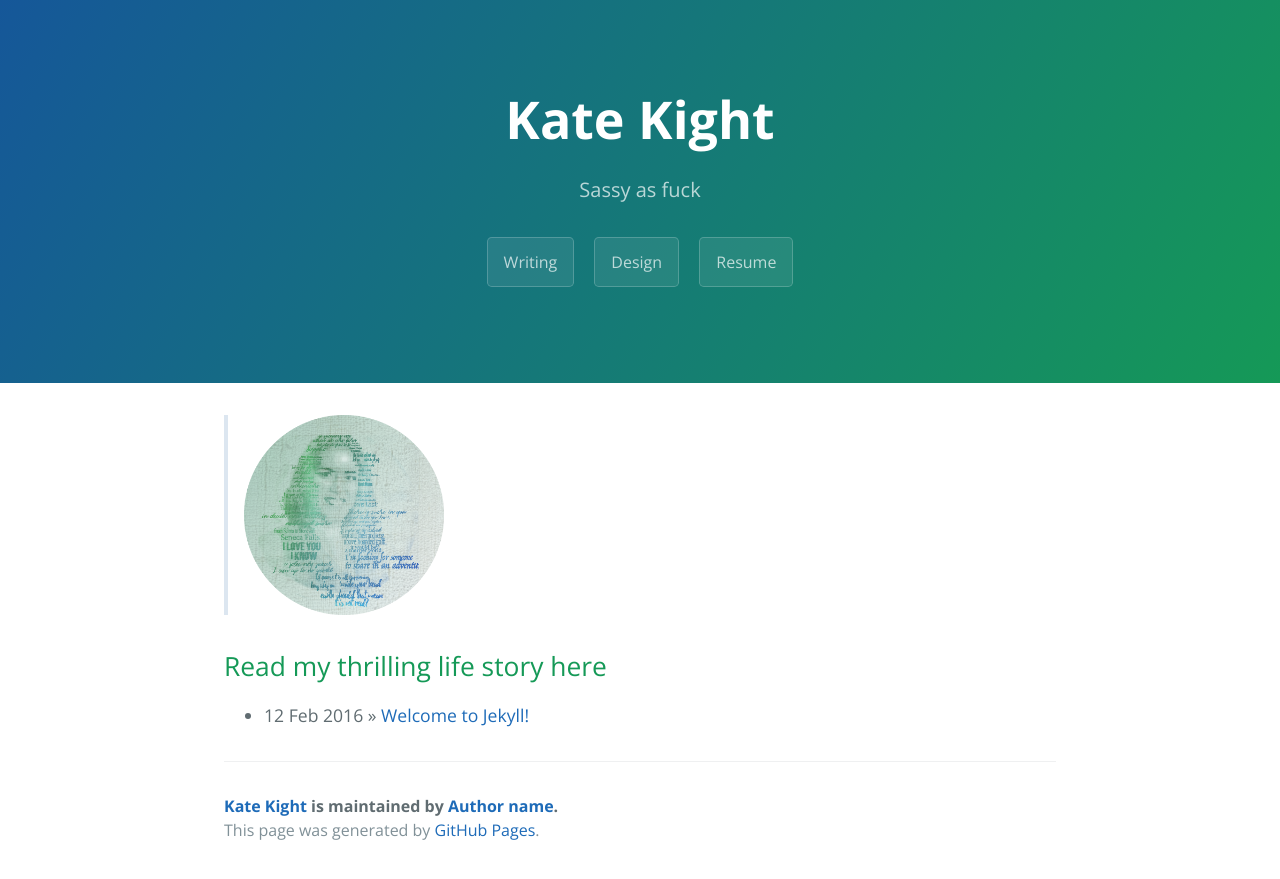
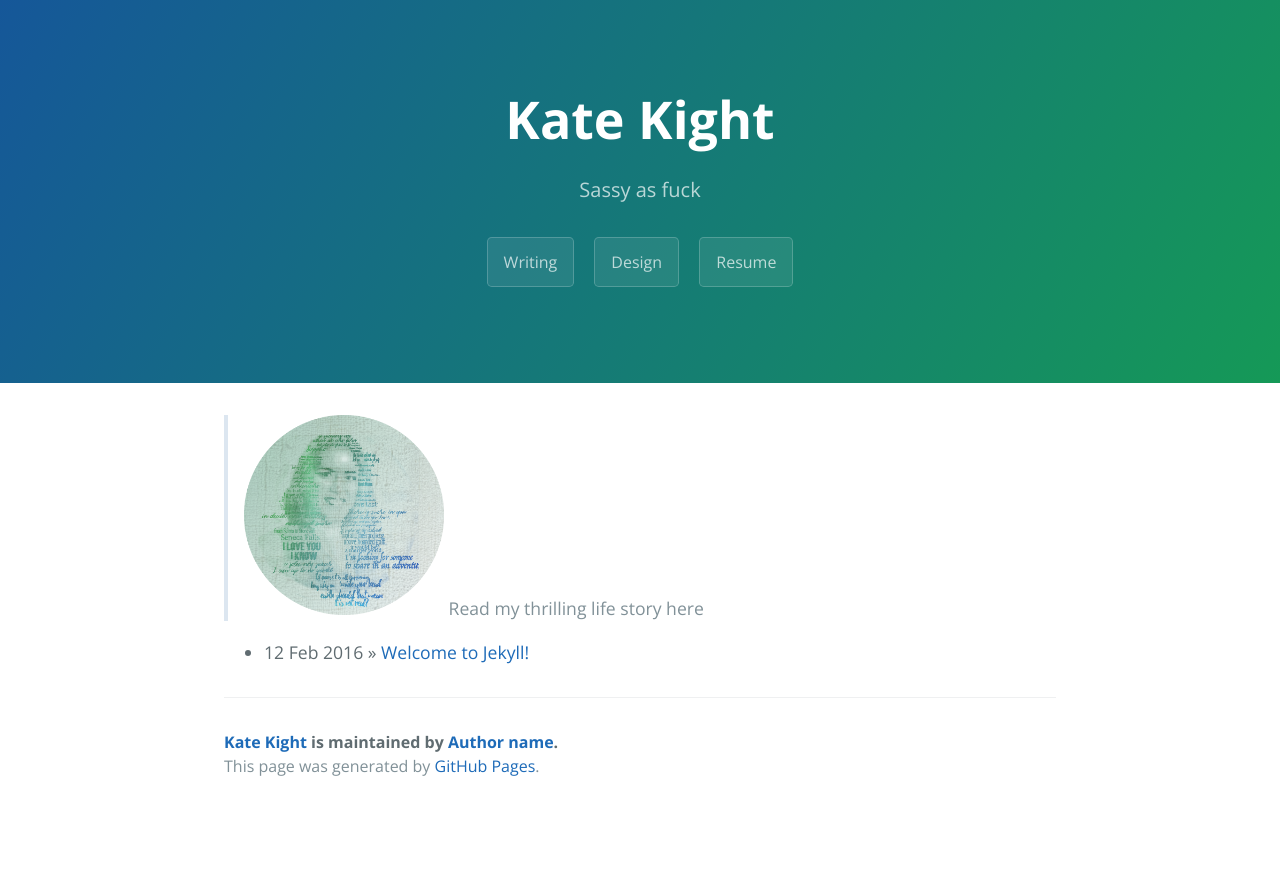
Before and after one commit to Flyakight/flyakight.github.io, a Jekyll site: the page built from index.html, in a window 1280 px wide. Shown: the top 879 px of the page. Built offline with Jekyll 4.4.1, drawn with Linux system fonts in a browser that asks for light colours; the list of posts is cut into pages by our own code.

Commit message:
Update index.html

```diff
--- a/index.html
+++ b/index.html
@@ -5,11 +5,7 @@
 
 <div id="home">
        <div>
-       <blockquote>  <img src="http://www.katekight.com/Images/Myface.png" alt="Kate Kight" height="200" align="middle">
-
-</blockquote>
-
-         <h2 float="right"> Read my thrilling life story here </h2>
+       <blockquote>  <img src="http://www.katekight.com/Images/Myface.png" alt="Kate Kight" height="200" > Read my thrilling life story here
        </div>
   <ul class="posts">
     {% for post in site.posts %}
```
